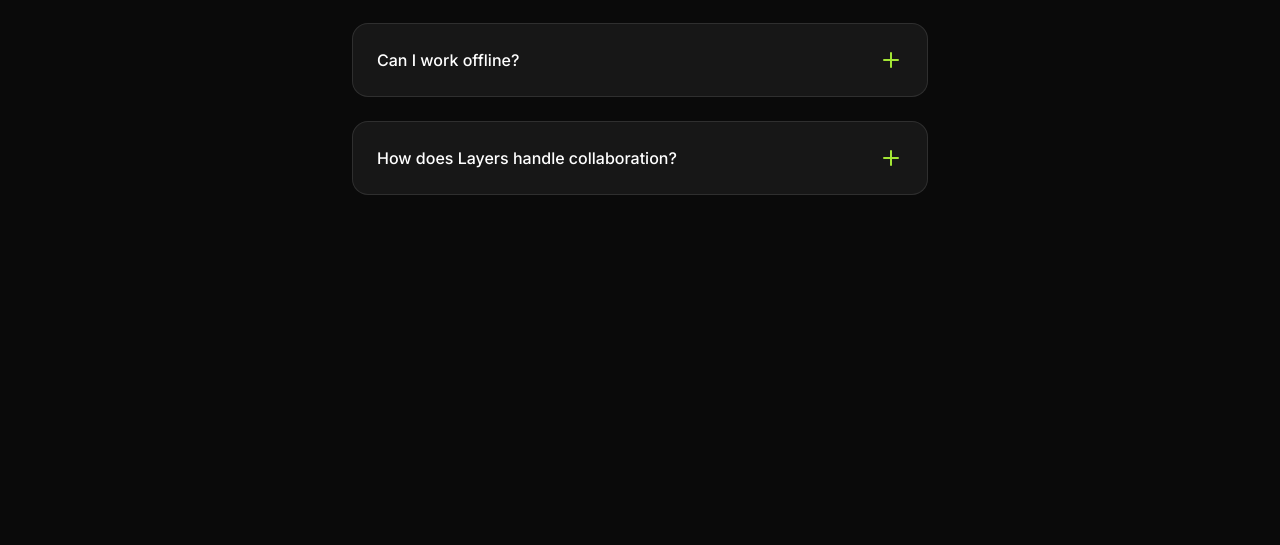
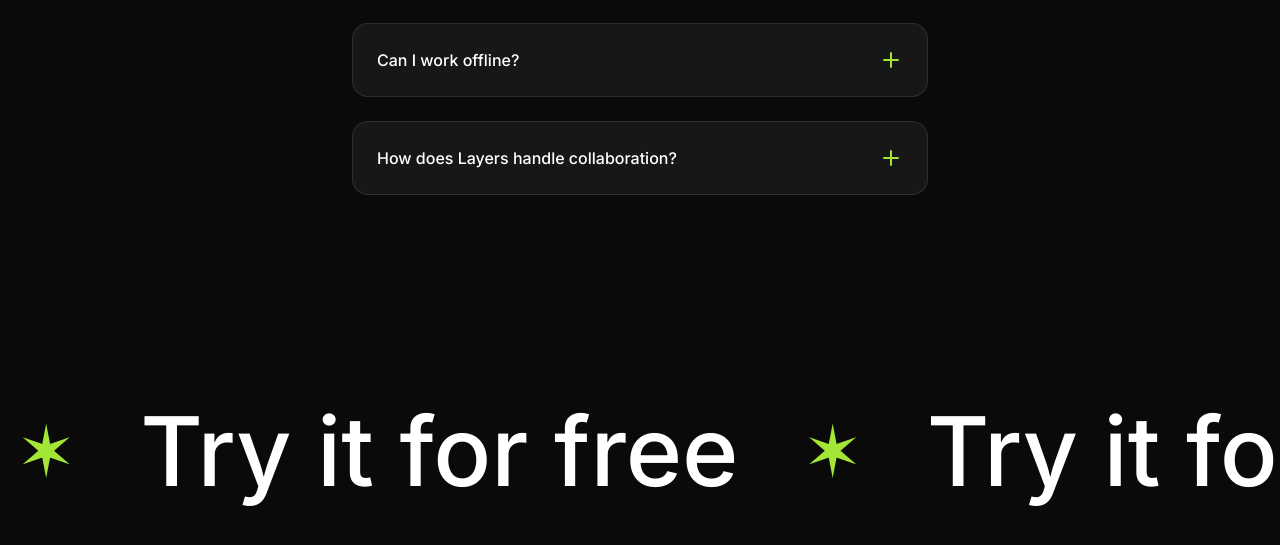
Before and after one commit to Karan071/layers-frontend-ui, a Next.js app in the folder frontend/: page / in a window 1280 px wide. Shown: the part 4626-5171 px from the top of the page. Built offline with nearby package versions, Linux system fonts and the light colour scheme.

Commit message:
cta-section

```diff
--- a/frontend/src/app/page.tsx
+++ b/frontend/src/app/page.tsx
@@ -5,6 +5,7 @@
 import Features from "@/sections/Features";
 import Integrations from "@/sections/Integrations";
 import Faqs from "@/sections/Faqs";
+import CallToAction from "@/sections/CallToAction";
 
 export default function Home() {
     return <div>
@@ -15,5 +16,6 @@
         <Features/>
         <Integrations/>
         <Faqs/>
+        <CallToAction/>
     </div>;
 }
--- a/frontend/src/sections/CallToAction.tsx
+++ b/frontend/src/sections/CallToAction.tsx
@@ -1,3 +1,16 @@
 export default function CallToAction() {
-    return <div>Call To Action</div>;
+    return (
+        <section className="py-24">
+            <div className="overflow-x-clip p-4 flex">
+                <div className="flex flex-none gap-16 text-7xl md:text-8xl font-medium " >
+                    {Array.from({ length: 10 }).map((_, i) => (
+                        <div key={i} className="flex items-center gap-16">
+                            <span className="text-lime-400 text-7xl">&#10038;</span>
+                            <span>Try it for free</span>
+                        </div>
+                    ))}
+                </div>
+            </div>
+        </section>
+    );
 }
```
